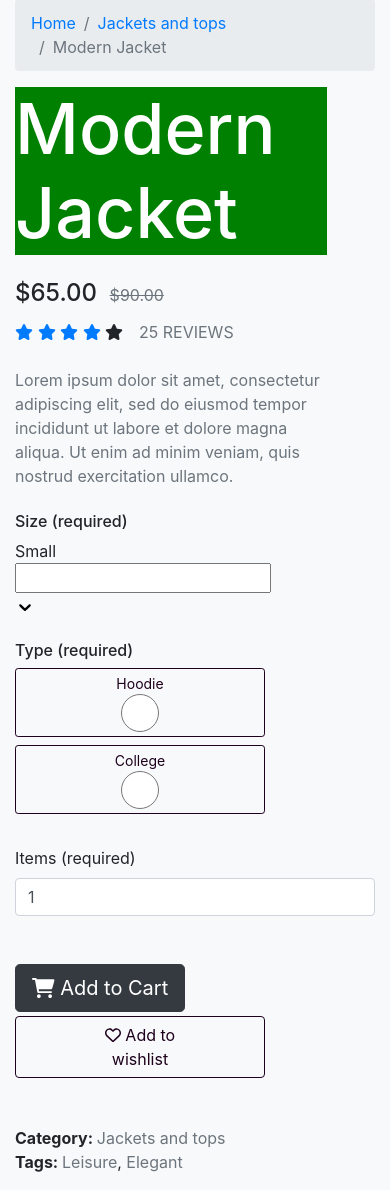
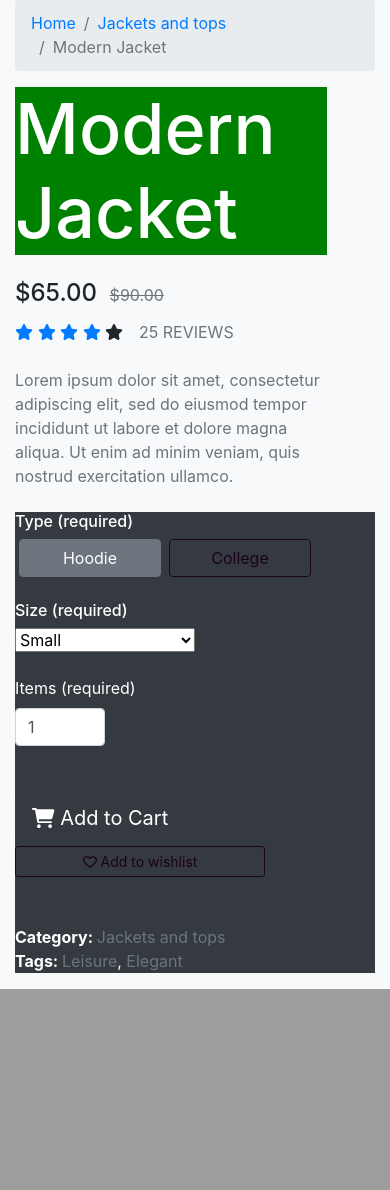
Before and after one commit to CeeObi/Ninus-Store, a Django app: page / in a window 390 px wide. Shown: the part 533-1723 px from the top of the page. After the commit the page ends 1522 px from the top, so only its background shows below. Run offline with Django 4.2, Linux system fonts and the light colour scheme.

Commit message:
update product detail v4

```diff
--- a/ninus_store/templates/product_detail.html
+++ b/ninus_store/templates/product_detail.html
@@ -77,37 +77,31 @@
              </div>
            </div>
            <p class="mr-5 mb-4 text-muted">Lorem ipsum dolor sit amet, consectetur adipiscing elit, sed do eiusmod tempor incididunt ut labore et dolore magna aliqua. Ut enim ad minim veniam, quis nostrud exercitation ullamco.</p>
-            <form class="">
+            <form class="bg-dark text-white">
               <div class="row">
-                <div class="detail-option mb-4 col-xl-6 col-lg-12 col-sm-6">
-                  <h6 class="detail-option-heading">Size <span>(required)</span></h6>
-                  <div class="react-select-container css-b62m3t-container">
-                    <span id="react-select-detailSelect-live-region" class="css-7pg0cj-a11yText"></span>
-                    <span aria-live="polite" aria-atomic="false" aria-relevant="additions text" class="css-7pg0cj-a11yText"></span>
-                    <div class="react-select__control css-1u8s4k9-control">
-                      <div class="react-select__value-container react-select__value-container--has-value css-1d8n9bt">
-                        <div class="react-select__single-value css-qc6sy-singleValue">Small</div>
-                        <input id="react-select-detailSelect-input" tabindex="0" inputmode="none" aria-autocomplete="list" aria-expanded="false" aria-haspopup="true" role="combobox" aria-readonly="true" class="css-1hac4vs-dummyInput" value="">
-                      </div>
-                      <div class="react-select__indicators css-1wy0on6">
-                        <span class="react-select__indicator-separator css-1hyfx7x"></span>
-                        <div class="react-select__indicator react-select__dropdown-indicator css-leftpi-indicatorContainer" aria-hidden="true">
-                          <svg height="20" width="20" viewBox="0 0 20 20" aria-hidden="true" focusable="false" class="css-8mmkcg">
-                            <path d="M4.516 7.548c0.436-0.446 1.043-0.481 1.576 0l3.908 3.747 3.908-3.747c0.533-0.481 1.141-0.446 1.574 0 0.436 0.445 0.408 1.197 0 1.615-0.406 0.418-4.695 4.502-4.695 4.502-0.217 0.223-0.502 0.335-0.787 0.335s-0.57-0.112-0.789-0.335c0 0-4.287-4.084-4.695-4.502s-0.436-1.17 0-1.615z"></path>
-                          </svg>
-                        </div>
-                      </div>
-                    </div>
+                <div class="mb-4 col-xl-6 col-lg-6 col-sm-6">
+                  <h6 class="detail-option-heading">Type <span>(required)</span></h6>
+                  <div class="btn-group btn-group-toggle w-25" data-toggle="buttons">
+                    <label class="btn btn-outline-secondary active mx-1 w-25  rounded d-flex justify-content-center">
+                      <input class="mx-1 rounded-0" type="radio" name="options" id="option1" autocomplete="off" checked> Hoodie
+                    </label>
+                    <label class="btn btn-outline-secondary mx-1 w-25 rounded d-flex justify-content-center">
+                      <input class="mx-1 " type="radio" name="options" id="option2" autocomplete="off"> College
+                    </label>
                   </div>
                 </div>
                 <div class="detail-option mb-4 col-xl-6 col-lg-12 col-sm-6">
-                  <h6 class="detail-option-heading">Type <span>(required)</span></h6>
-                  <label role="button" tabindex="0" for="material_0" class="detail-option-btn-label me-2  btn btn-outline-secondary btn-sm">Hoodie<input name="material" required="" type="radio" id="material_0" class="input-invisible form-control"></label>
-                  <label role="button" tabindex="0" for="material_1" class="detail-option-btn-label me-2  btn btn-outline-secondary btn-sm">College<input name="material" required="" type="radio" id="material_1" class="input-invisible form-control"></label>
+                  <h6 class="detail-option-heading">Size <span>(required)</span></h6>
+                  <select class="form-select w-50" aria-label=".form-select example">
+                    <option value="Small">Small</option>
+                    <option value="Medium">Medium</option>
+                    <option value="Large">Large</option>
+                  </select>
                 </div>
-                <div class="detail-option mb-5 col-lg-6 col-12">
+
+                <div class="detail-option mb-5 col-lg-6 ">
                   <label class="detail-option-heading fw-bold">Items <span>(required)</span></label>
-                  <input name="items" type="number" class="detail-quantity form-control" value="1">
+                  <input name="items" type="number" class="detail-quantity form-control col-3 w-25" value="1">
                 </div>
               </div>
               <ul class="list-inline mb-5">
@@ -119,9 +113,9 @@
                     Add to Cart
                   </button>
                 </li>
-                <li class="list-inline-item">
-                  <a role="button" tabindex="0" href="#" class="btn btn-outline-secondary">
-                    <svg aria-hidden="true" focusable="false" data-prefix="far" data-icon="heart" class="svg-inline--fa fa-heart me-2" role="img" xmlns="http://www.w3.org/2000/svg" viewBox="0 0 512 512">
+                <li class="list-inline-item ">
+                  <a role="button" tabindex="0" href="#" class="btn btn-outline-secondary btn-sm text-nowrap mx-0  px-0 ">
+                    <svg aria-hidden="true" focusable="false" data-prefix="far" data-icon="heart" class="d-inline-block  svg-inline--fa fa-heart mx-0 px-0 " role="img" xmlns="http://www.w3.org/2000/svg" viewBox="0 0 512 512">
                       <path fill="currentColor" d="M244 84L255.1 96L267.1 84.02C300.6 51.37 347 36.51 392.6 44.1C461.5 55.58 512 115.2 512 185.1V190.9C512 232.4 494.8 272.1 464.4 300.4L283.7 469.1C276.2 476.1 266.3 480 256 480C245.7 480 235.8 476.1 228.3 469.1L47.59 300.4C17.23 272.1 0 232.4 0 190.9V185.1C0 115.2 50.52 55.58 119.4 44.1C164.1 36.51 211.4 51.37 244 84C243.1 84 244 84.01 244 84L244 84zM255.1 163.9L210.1 117.1C188.4 96.28 157.6 86.4 127.3 91.44C81.55 99.07 48 138.7 48 185.1V190.9C48 219.1 59.71 246.1 80.34 265.3L256 429.3L431.7 265.3C452.3 246.1 464 219.1 464 190.9V185.1C464 138.7 430.4 99.07 384.7 91.44C354.4 86.4 323.6 96.28 301.9 117.1L255.1 163.9z"></path>
                     </svg>
                     Add to wishlist
```
